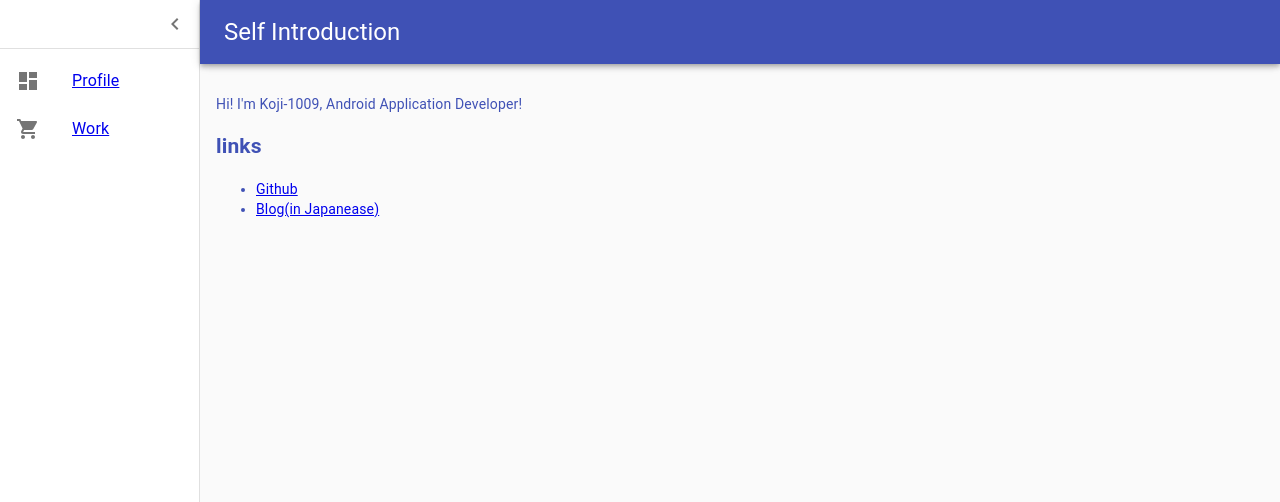
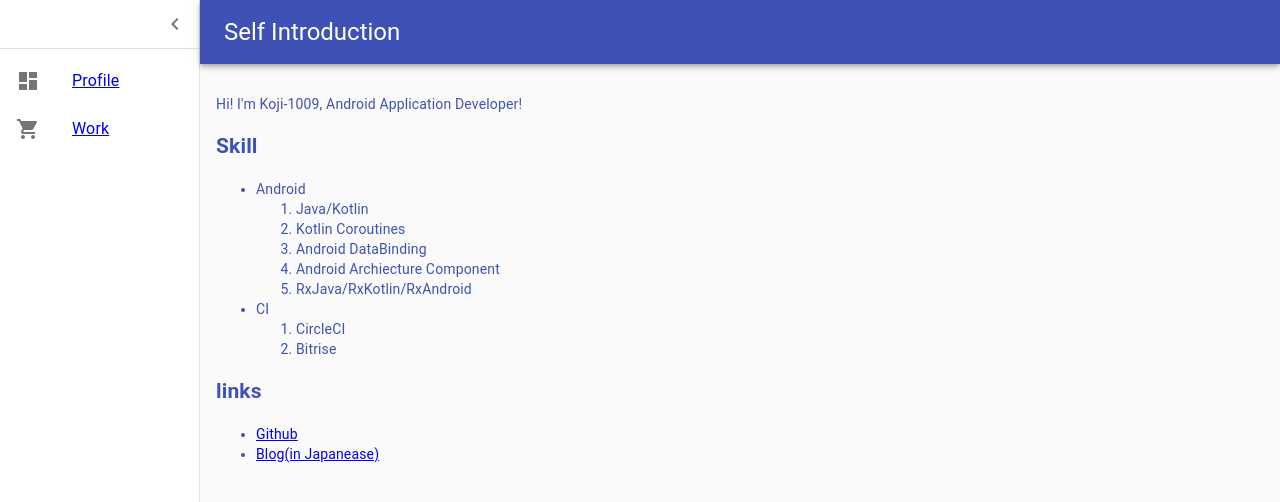
Before and after one commit to koji-1009/self-introduction, a React (Create React App) app in the folder app/: page / in a window 1280 px wide. Shown: the top 502 px of the page. Built offline with nearby package versions, Linux system fonts and the light colour scheme.

Commit message:
Update profile

```diff
--- a/app/src/components/ProfileComponent.tsx
+++ b/app/src/components/ProfileComponent.tsx
@@ -16,11 +16,28 @@ class ProfileComponent extends React.Component<Props> {
         return <div>
             <p>Hi! I'm Koji-1009, Android Application Developer!</p>
 
+            <h2>Skill</h2>
+            <ul>
+                <li>Android</li>
+                <ol>
+                    <li>Java/Kotlin</li>
+                    <li>Kotlin Coroutines</li>
+                    <li>Android DataBinding</li>
+                    <li>Android Archiecture Component</li>
+                    <li>RxJava/RxKotlin/RxAndroid</li>
+                </ol>
+                <li>CI</li>
+                <ol>
+                    <li>CircleCI</li>
+                    <li>Bitrise</li>
+                </ol>
+            </ul>
+
             <h2>links</h2>
-                <ul>
-                    <li><a href="https://github.com/koji-1009" target="_blank" rel="noopener noreferrer">Github</a></li>
-                    <li><a href="https://dr1009.hatenablog.com/" target="_blank" rel="noopener noreferrer">Blog(in Japanease)</a></li>
-                </ul>
+            <ul>
+                <li><a href="https://github.com/koji-1009" target="_blank" rel="noopener noreferrer">Github</a></li>
+                <li><a href="https://dr1009.hatenablog.com/" target="_blank" rel="noopener noreferrer">Blog(in Japanease)</a></li>
+            </ul>
         </div>
     }
 }
```
